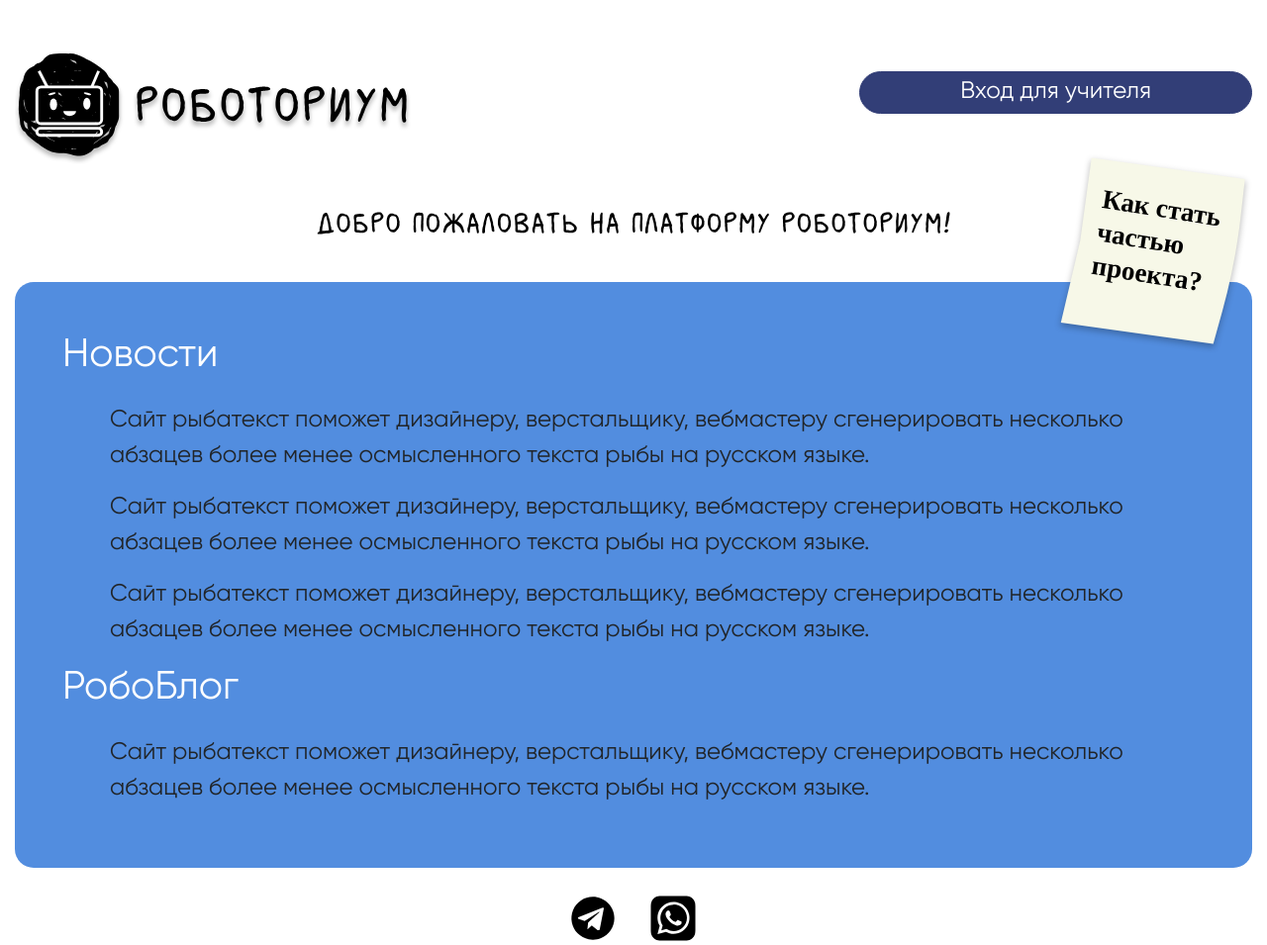
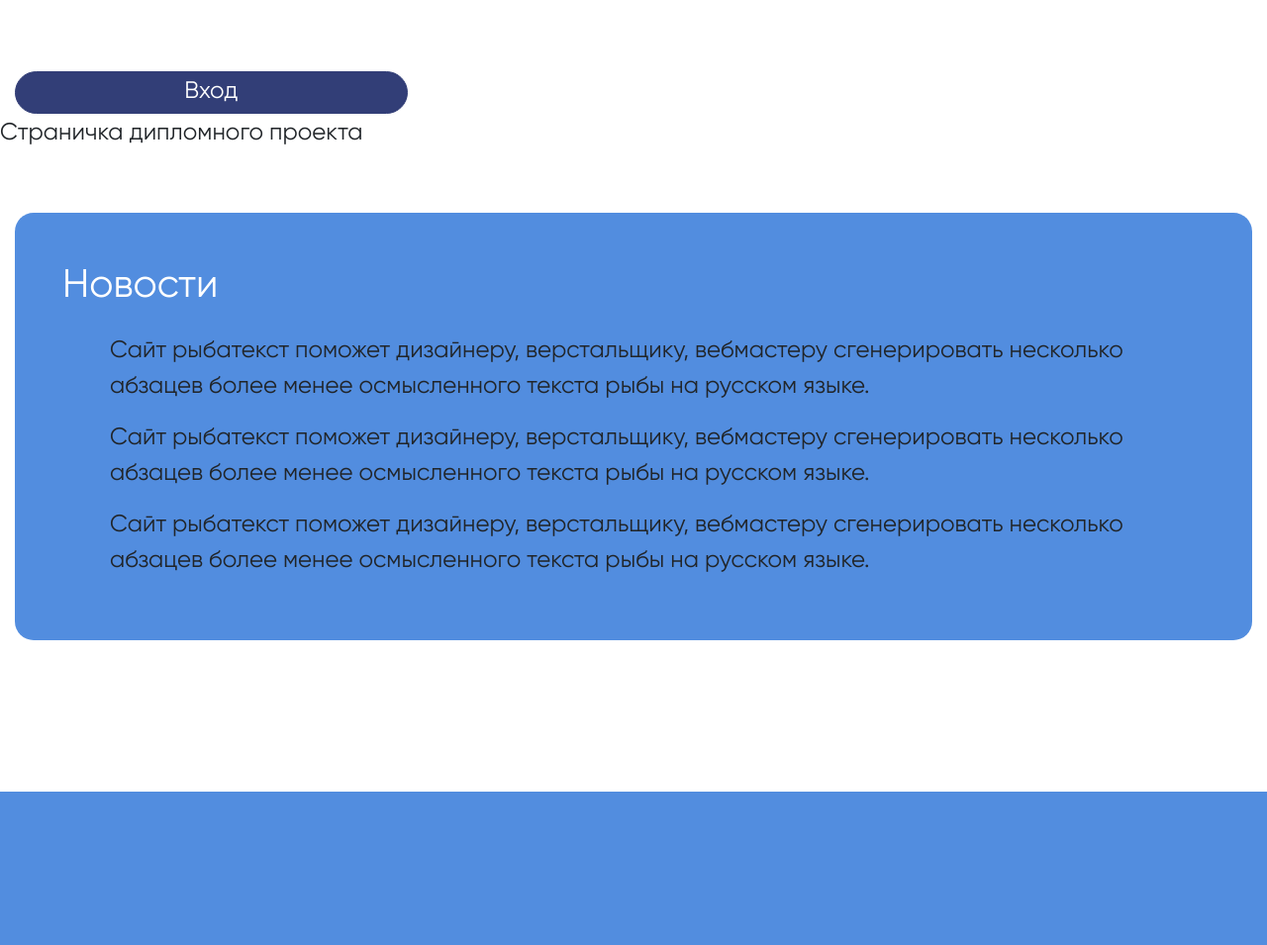
Before and after one commit to KuzmaTheReal/roboplatform, a Django app: page / in a window 1280 px wide. Shown: the whole page at 99% size. After the commit the page ends 800 px from the top, so only its background shows below. Run offline with Django 3.2, Linux system fonts and the light colour scheme.

Commit message:
Remade stuff

```diff
--- a/authapp/templates/authapp/base.html
+++ b/authapp/templates/authapp/base.html
@@ -29,7 +29,6 @@
             <div class="col-md-8 main-block mx-auto">
                 <div class="row">
                     <div class="col-md-8 text-center mx-auto">
-                        <a href="robot-main.html"><img src="/static/images/logo.svg" alt="Логотип" class="logo"></a>
                     </div>
                 </div>
                 <div class="row">
--- a/mainapp/templates/mainapp/robot-main.html
+++ b/mainapp/templates/mainapp/robot-main.html
@@ -27,13 +27,11 @@
         <div class="row">
             <div class="col-md-12  mt-4">
                 <div class="row">
-                    <div class="col-md-8">
-                        <img src="/static/images/logo-main.svg" alt="Логотип" class="logo" width="400">
-                    </div>
+
                     <div class="col-md-4">
                         <a href="auth/login/" class="underline">
                             <div class="form-login enter text-white text-center mt-5">
-                                <span>Вход для учителя</span>
+                                <span>Вход</span>
                             </div>
                         </a>
                     </div>
@@ -42,10 +40,11 @@
             </div>
         </div>
         <div class="row">
-            <img src="/static/images/welcome.svg" alt="Добро пожаловать" class="mx-auto mt-5 welcome2">
+            <p>
+                Страничка дипломного проекта
+            </p>
         </div>
         <div class="col-md-12 main-block main-block-page w-border mt-5 mx-auto">
-            <a href="https://robotorium.org" target="_self"><img src="/static/images/sticker.svg" alt="Стикер" class="sticker"></a>
             <div class="row">
                 <div class="p-5">
                     <h1>Новости</h1>
@@ -67,22 +66,10 @@
                         </p>
 
                     </div>
-                    <h1>РобоБлог</h1>
-                    <div class="pl-5  mt-4">
-                        <p>
-                            Сайт рыбатекст поможет дизайнеру, верстальщику, вебмастеру сгенерировать несколько абзацев
-                            более
-                            менее осмысленного текста рыбы на русском языке.
-                        </p>
-                    </div>
                 </div>
             </div>
         </div>
         <div class="row">
-            <div class="col-md-12 mx-auto text-center mt-4">
-                <a href="https://tlgg.ru/shmemandmitrii" target="_blank"><img src="/static/images/u_telegram.svg" alt="Telegram"></a>
-                <a href="https://api.whatsapp.com/send/?phone=79153031099&text&app_absent=0" target="_blank"><img src="/static/images/u_whatsapp-alt.svg" alt="Whatsapp" class="ml-4"></a>
-            </div>
         </div>
     </div>
     </div>
--- a/robotorium/settings.py
+++ b/robotorium/settings.py
@@ -24,7 +24,7 @@ BASE_DIR = Path(__file__).resolve().parent.parent
 SECRET_KEY = 'r-cgn%7960&7pm*vwjb1hz)3%)v9gqj7c1)9exgzb@dy6z5&-i'
 
 # SECURITY WARNING: don't run with debug turned on in production!
-DEBUG = False
+DEBUG = True
 
 ALLOWED_HOSTS = []
 
```
